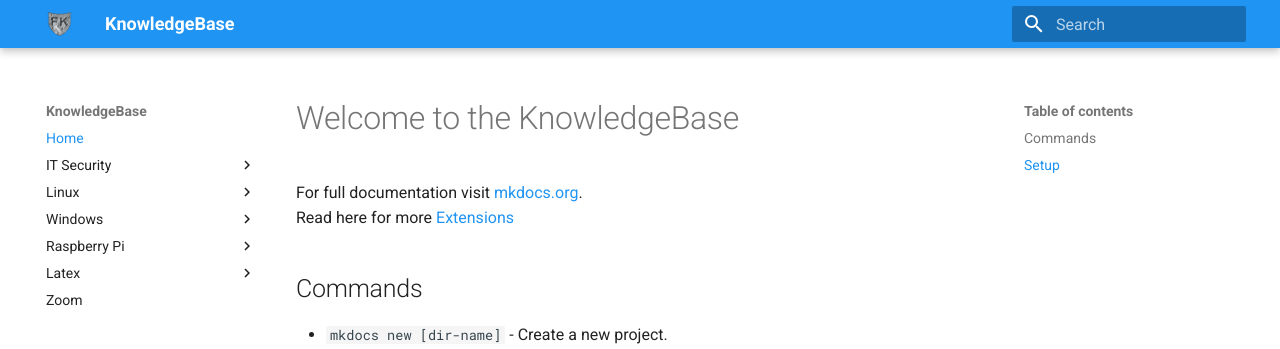
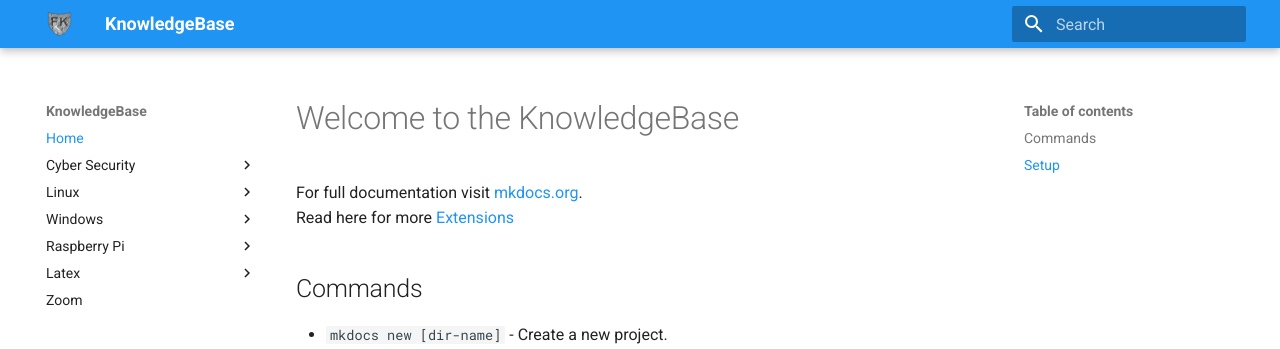
Before and after one commit to FeKoerner/fekoerner.github.io, an MkDocs documentation site: the page built from docs/index.md, in a window 1280 px wide. Shown: the top 349 px of the page. Built offline with MkDocs 1.6.1 and Material for MkDocs 9.7.7, drawn with Linux system fonts in a browser that asks for light colours.

Commit message:
Update mkdocs.yml

```diff
--- a/mkdocs.yml
+++ b/mkdocs.yml
@@ -6,7 +6,7 @@ copyright: 'Copyright &copy; Felix Körner under CC BY-SA 3.0 DE'
 # Navigation
 nav:
     - Home: 'index.md'
-    - IT Security:
+    - Cyber Security:
         - Hacking the art of exploitation: 'hacking.md'
         - Protostar: 'Protostar.md'
         - OSCP: 'oscp.md'
```
